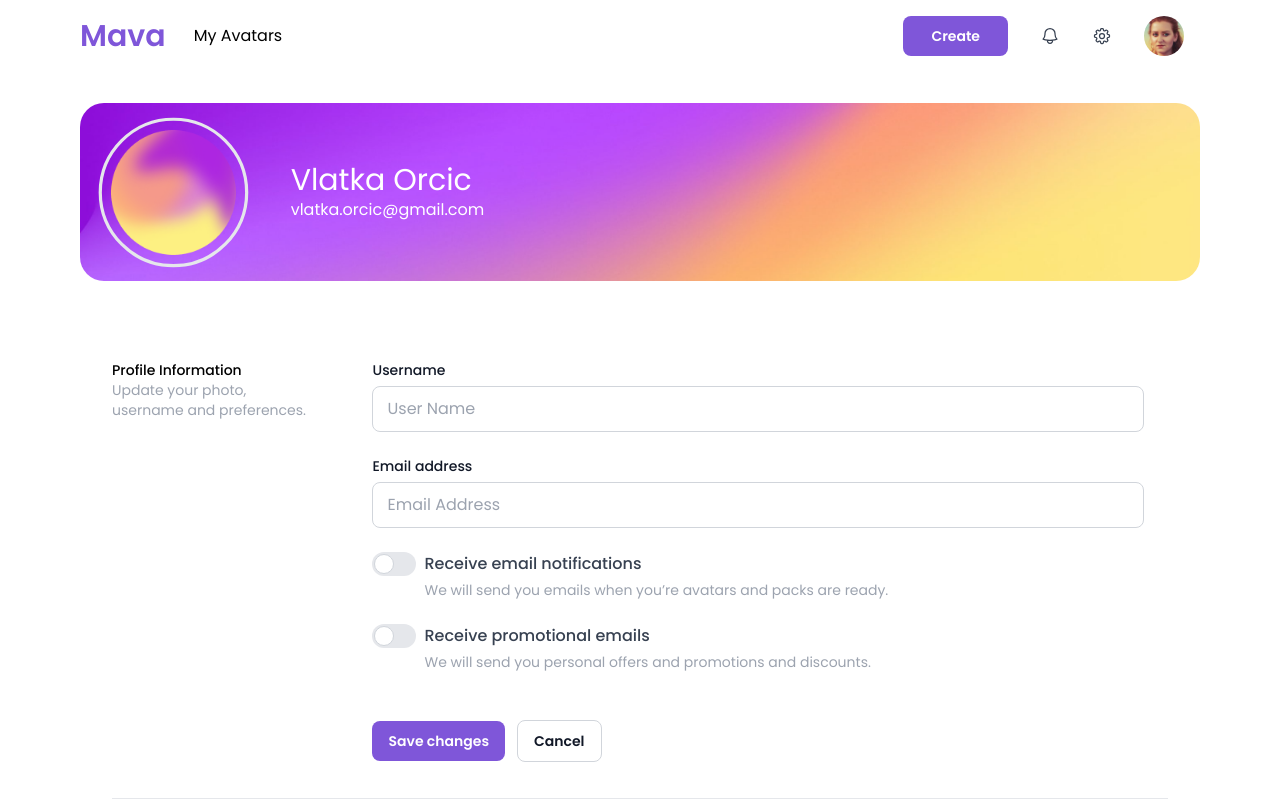
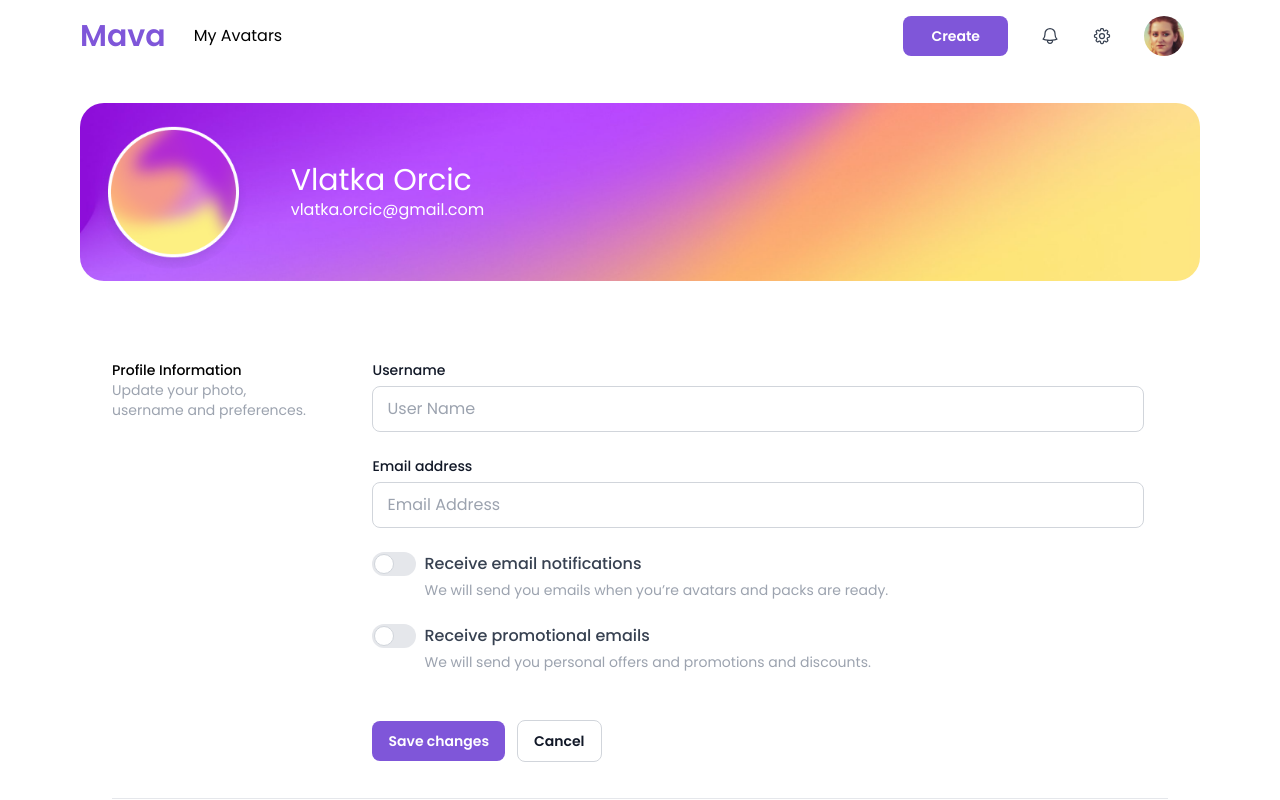
Before and after one commit to brandojesus0624/AI-web-frontend, a React (Create React App) app: page /setting in a window 1280 px wide. Shown: the top 800 px of the page. Built offline with nearby package versions, Linux system fonts and the light colour scheme.

Commit message:
Update settingHeader

```diff
--- a/src/components/pages/setting.js
+++ b/src/components/pages/setting.js
@@ -10,7 +10,7 @@ const Setting = () => {
       <div className="flex flex-1 flex-col mb-40 px-20 w-full">
         <div className="rounded-3xl flex items-center w-full h-60 relative">
           <img alt="background" src={require('../../assets/img/settingHeader.png')} className="absolute rounded-3xl -z-10" />
-          <img alt="current avatar" src={require('../../assets/img/avatarPlaceholder.png')} className="rounded-full border-4 w-1/6 mr-6 scale-[0.8]"/>
+          <img alt="current avatar" src={require('../../assets/img/avatarPlaceholder(1).png')} className="rounded-full w-1/6 mr-6 scale-[0.8]"/>
           <div className="flex flex-col">
             <h1 className="text-3xl text-white">Vlatka Orcic</h1>
             <span className="text-white">vlatka.orcic@gmail.com</span>
```
Also changed, not shown: src/assets/img/avatarPlaceholder(2).png (added), src/assets/img/avatarPlaceholder.png.
